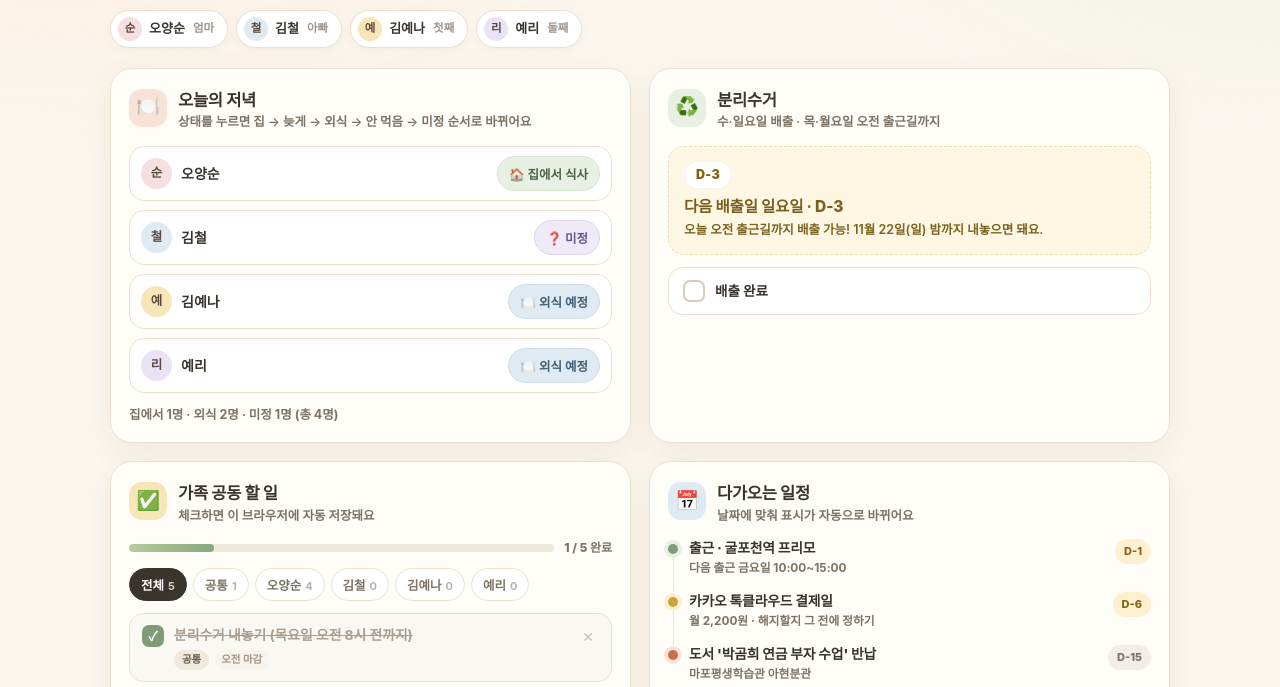
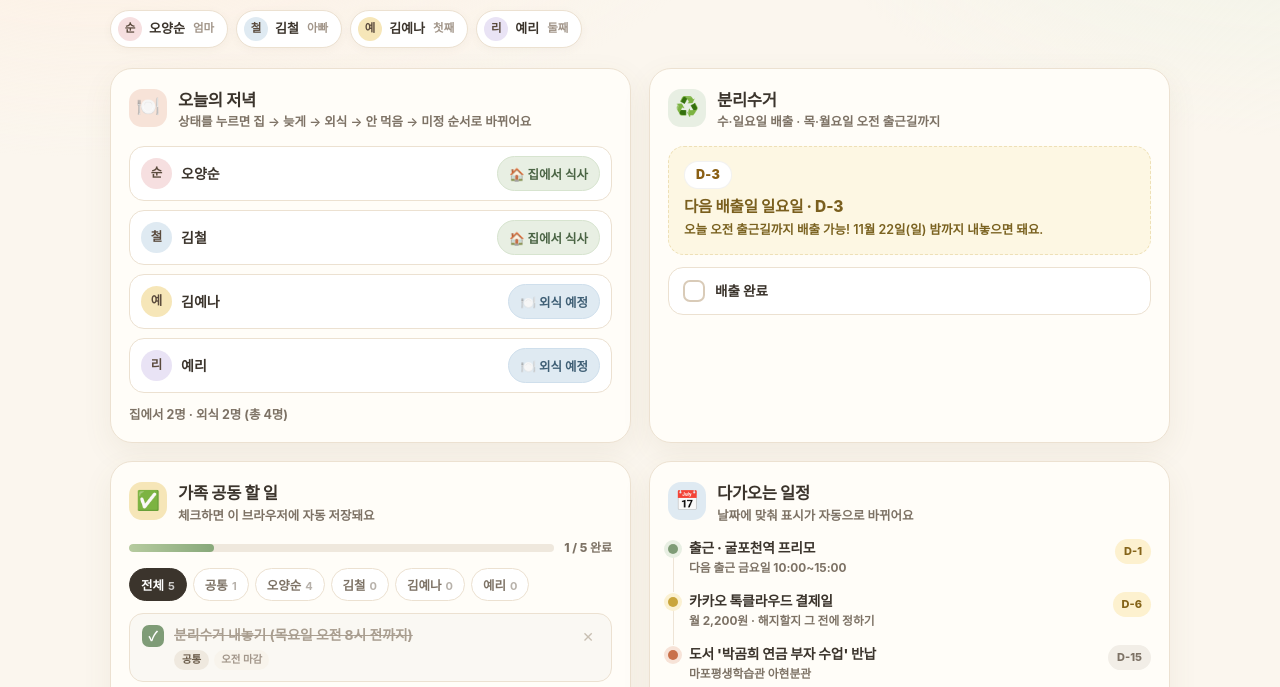
Before and after one commit to yena5789/family-dashboard, a plain HTML site: page index.html in a window 1280 px wide. Shown: the part 94-781 px from the top of the page. Drawn offline with Linux system fonts and the light colour scheme.

Commit message:
2026-11-19 김철 님 저녁 식사 확정 반영

```diff
--- a/index.html
+++ b/index.html
@@ -535,7 +535,7 @@
     { id: 'yena', name: '김예나', initial: '예', color: 'var(--butter)' },
     { id: 'eri', name: '예리', initial: '리', color: 'var(--lilac)' }
   ];
-  var dinnerDefault = { oh: 'home', kim: 'unknown', yena: 'out', eri: 'out' };
+  var dinnerDefault = { oh: 'home', kim: 'home', yena: 'out', eri: 'out' };
   var dinnerSaved = load(KEY.dinner + todayStr, null);
   var dinner = {};
   FAMILY.forEach(function (p) {
```
